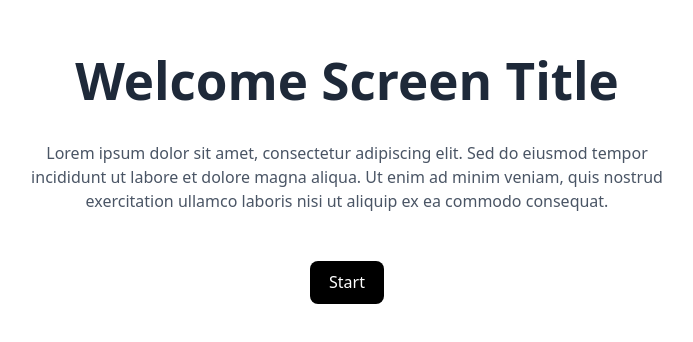
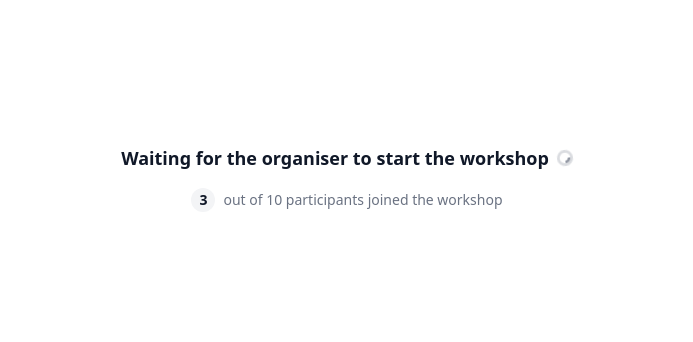
Before and after one commit to RichaoAlexandre/HackDays, a React (Vite) app in the folder apps/frontend/: page /wait in a window 1280 px wide. Before the commit this address led to /welcome. Shown: the part 254-596 px from the top of the page, without its empty margins (293-986 px from the left). Built offline with nearby package versions, Linux system fonts and the light colour scheme.

Commit message:
feat: add start page

```diff
--- a/apps/frontend/src/App.tsx
+++ b/apps/frontend/src/App.tsx
@@ -1,32 +1,23 @@
-import { useState } from 'react'
 import './App.css'
 import { WelcomeScreen } from './screens/WelcomeScreen'
 import { InitScreen } from './screens/InitScreen'
 import { JoinScreen } from './screens/JoinScreen'
 import { ProposalScreen } from './screens/ProposalScreen'
-import { BrowserRouter, Routes, Route, Navigate } from 'react-router'
+import { BrowserRouter, Routes, Route } from 'react-router'
 import { StartScreen } from './screens/StartScreen'
+import WaitScreen from './screens/WaitScreen'
 
 function App() {
-  const [formData, setFormData] = useState({
-    decisionTitle: 'How to cook pasta',
-    decisionContext: 'i want it to be italian made',
-    duration: {
-      hours: 0,
-      minutes: 0
-    },
-    participants: 0
-  })
-
   return (
     <BrowserRouter>
       <Routes>
-        <Route path="/welcome" element={<WelcomeScreen />} />
         <Route path="/init" element={<InitScreen />} />
-        <Route path="/start" element={<StartScreen />} />
+        <Route path="/decision/:uuid" element={<StartScreen />} />
         <Route path="/join" element={<JoinScreen />} />
+        <Route path="/" element={<WelcomeScreen />} />
         <Route path="/propose" element={<ProposalScreen />} />
-        <Route path="*" element={<Navigate to="/welcome" replace />} />
+        <Route path="/wait" element={<WaitScreen />} />
+        {/* <Route path="*" element={<Navigate to="/welcome" replace />} /> */}
       </Routes>
     </BrowserRouter>
   )
--- a/apps/frontend/src/screens/InitScreen.tsx
+++ b/apps/frontend/src/screens/InitScreen.tsx
@@ -184,7 +184,10 @@ export const InitScreen = () => {
       });
       const data = await response.json();
 
-      navigate('/start', { state: { shareLink: data.link } });
+
+      // Format the link to be a relative path (e.g., /init)
+      const formattedLink = data.link.replace(/^https?:\/\/[^/]+/, '');
+      navigate(formattedLink, { state: { shareLink: data.link, isOwner: true } });
     } catch (error) {
       console.error('Error:', error);
     }
--- a/apps/frontend/src/screens/StartScreen.tsx
+++ b/apps/frontend/src/screens/StartScreen.tsx
@@ -1,4 +1,4 @@
-import { useLocation } from "react-router";
+import { useLocation, useNavigate, useParams } from "react-router";
 import { useState } from "react";
 
 export const StartScreen = () => {
@@ -7,6 +7,8 @@ export const StartScreen = () => {
   const total = 10;
 
   const location = useLocation();
+  const isOwner = location.state?.isOwner || "";
+  const uuid = useParams()
   const shareLink = location.state?.shareLink || "";
 
   const [copied, setCopied] = useState(false);
@@ -21,6 +23,12 @@ export const StartScreen = () => {
         setCopied(false);
       }
     }
+  };
+
+  const navigate = useNavigate(); // workaround for context
+
+  const handleJoinWorkshop = () => {
+    navigate("/wait");
   };
 
   return (
@@ -55,11 +63,20 @@ export const StartScreen = () => {
             </span>
           </div>
         )}
-        <button
-          className="px-6 py-2 bg-gray-900 text-white rounded-lg font-medium hover:bg-gray-800 transition-colors"
-        >
-          Start workshop
-        </button>
+        {isOwner ? (
+          <button
+            className="px-6 py-2 bg-gray-900 text-white rounded-lg font-medium hover:bg-gray-800 transition-colors"
+          >
+            Start workshop
+          </button>
+        ) : (
+          <button
+            className="px-6 py-2 bg-gray-900 text-white rounded-lg font-medium hover:bg-gray-800 transition-colors"
+            onClick={handleJoinWorkshop}
+          >
+            Join workshop
+          </button>
+        )}
         <div className="flex items-center justify-center gap-2 mt-8">
           <span className="inline-flex items-center px-2 py-0.5 rounded-full bg-gray-100 text-gray-900 font-semibold text-sm">
             {joined}
--- /dev/null
+++ b/apps/frontend/src/screens/WaitScreen.tsx
@@ -0,0 +1,48 @@
+
+export const WaitScreen = () => {
+  // For demo, hardcode joined/total participants
+  const joined = 3;
+  const total = 10;
+
+  return (
+    <div className="flex flex-col items-center justify-center min-h-screen w-full px-4">
+      <div className="w-full max-w-2xl text-center">
+        <div className="flex items-center justify-center gap-2 mb-4">
+          <span className="text-lg font-semibold text-gray-900">
+            Waiting for the organiser to start the workshop
+          </span>
+          <svg
+            className="animate-spin h-4 w-4 text-gray-500"
+            xmlns="http://www.w3.org/2000/svg"
+            fill="none"
+            viewBox="0 0 24 24"
+          >
+            <circle
+              className="opacity-25"
+              cx="12"
+              cy="12"
+              r="10"
+              stroke="currentColor"
+              strokeWidth="4"
+            ></circle>
+            <path
+              className="opacity-75"
+              fill="currentColor"
+              d="M4 12a8 8 0 018-8v4a4 4 0 00-4 4H4z"
+            ></path>
+          </svg>
+        </div>
+        <div className="flex items-center justify-center gap-2 mt-2">
+          <span className="inline-flex items-center px-2 py-0.5 rounded-full bg-gray-100 text-gray-900 font-semibold text-sm">
+            {joined}
+          </span>
+          <span className="text-sm text-gray-500">
+            out of {total} participants joined the workshop
+          </span>
+        </div>
+      </div>
+    </div>
+  );
+};
+
+export default WaitScreen;
```
Also changed, not shown: 2 other files (tests, documents, lock files or other folders).
